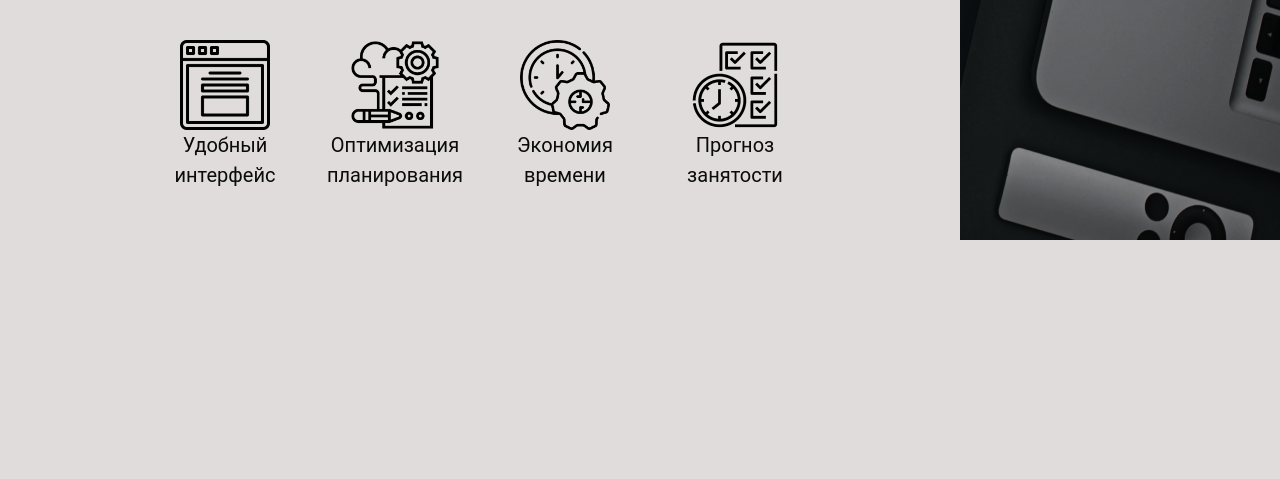
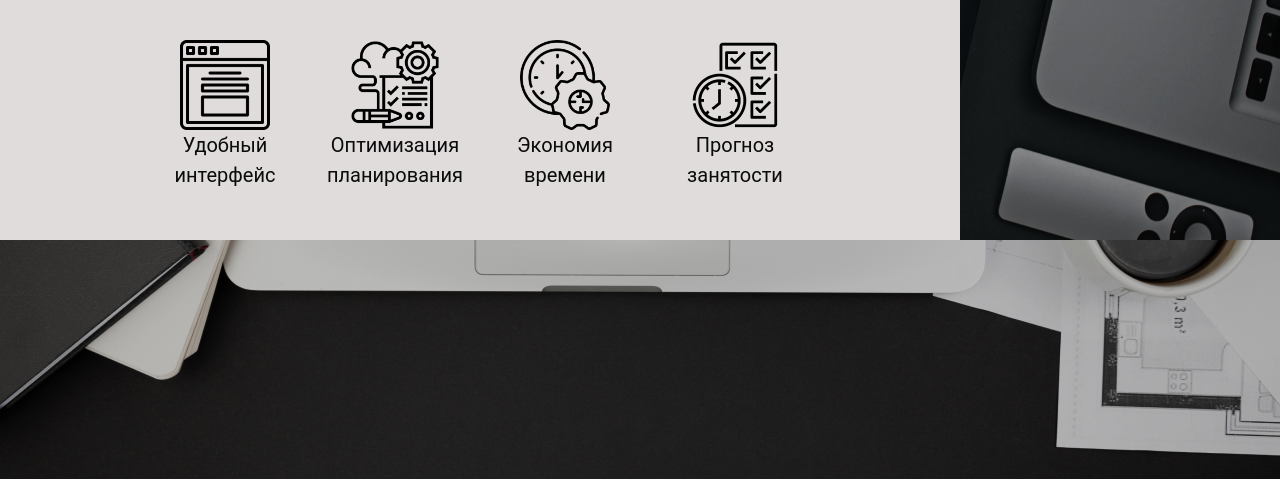
Before and after one commit to Spectren/schedule_master, a Django app: page / in a window 1280 px wide. Shown: the part 2093-2572 px from the top of the page. Before the commit the page ends 2333 px from the top, so only its background shows below. Run offline with Django 3.2, Linux system fonts and the light colour scheme; some libraries are stand-ins or nearby versions.

Commit message:
Intermediate updates

```diff
--- a/Sber/templates/base.html
+++ b/Sber/templates/base.html
@@ -49,8 +49,8 @@
 
         {% block content %}
         {% endblock %}
-        <!--<footer>
+        <footer class='footer'>
             <div class="bimg-4 "></div>
-        </footer>-->
+        </footer>
     </body>
 </html>
```
Also changed, not shown: Sber/templates/profile_change.html (line endings or trailing spaces).
